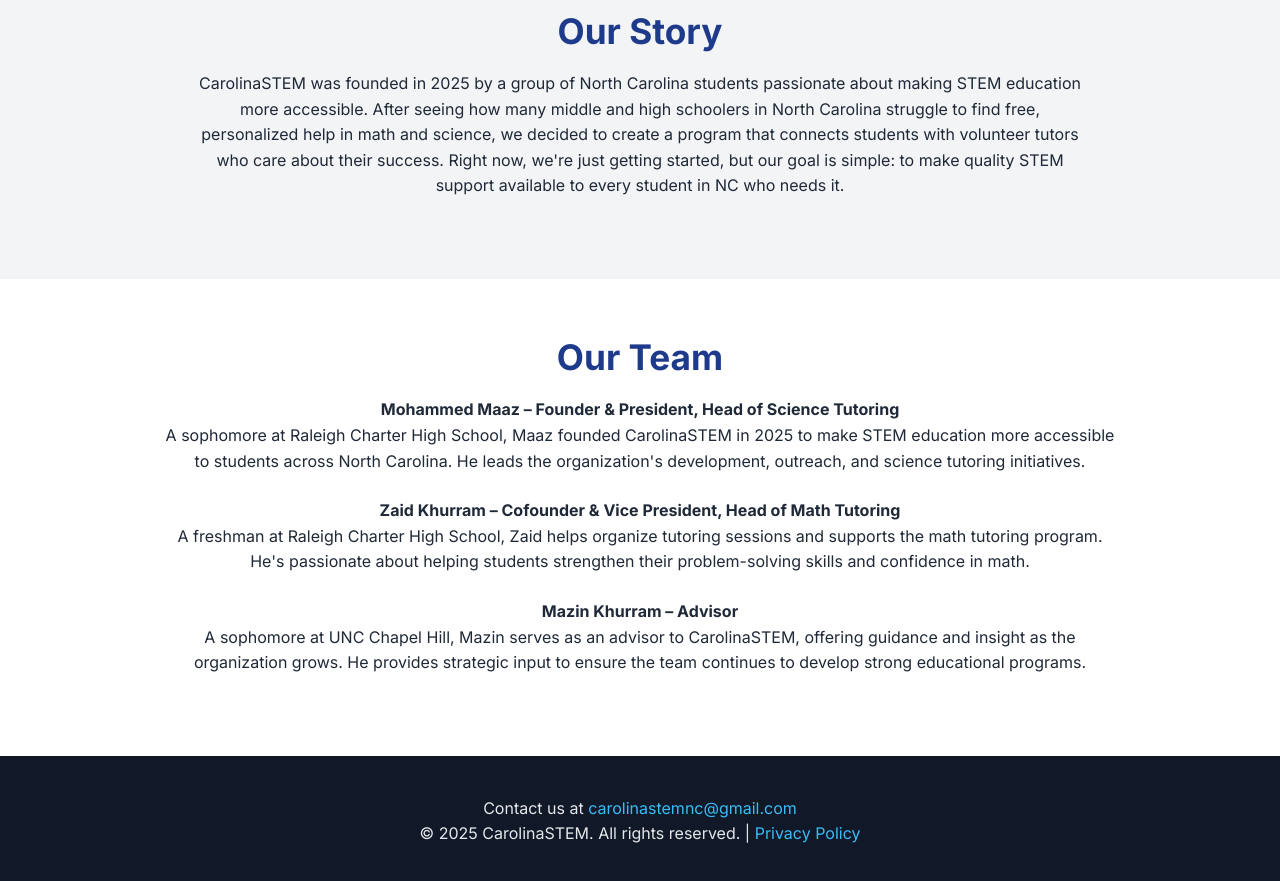
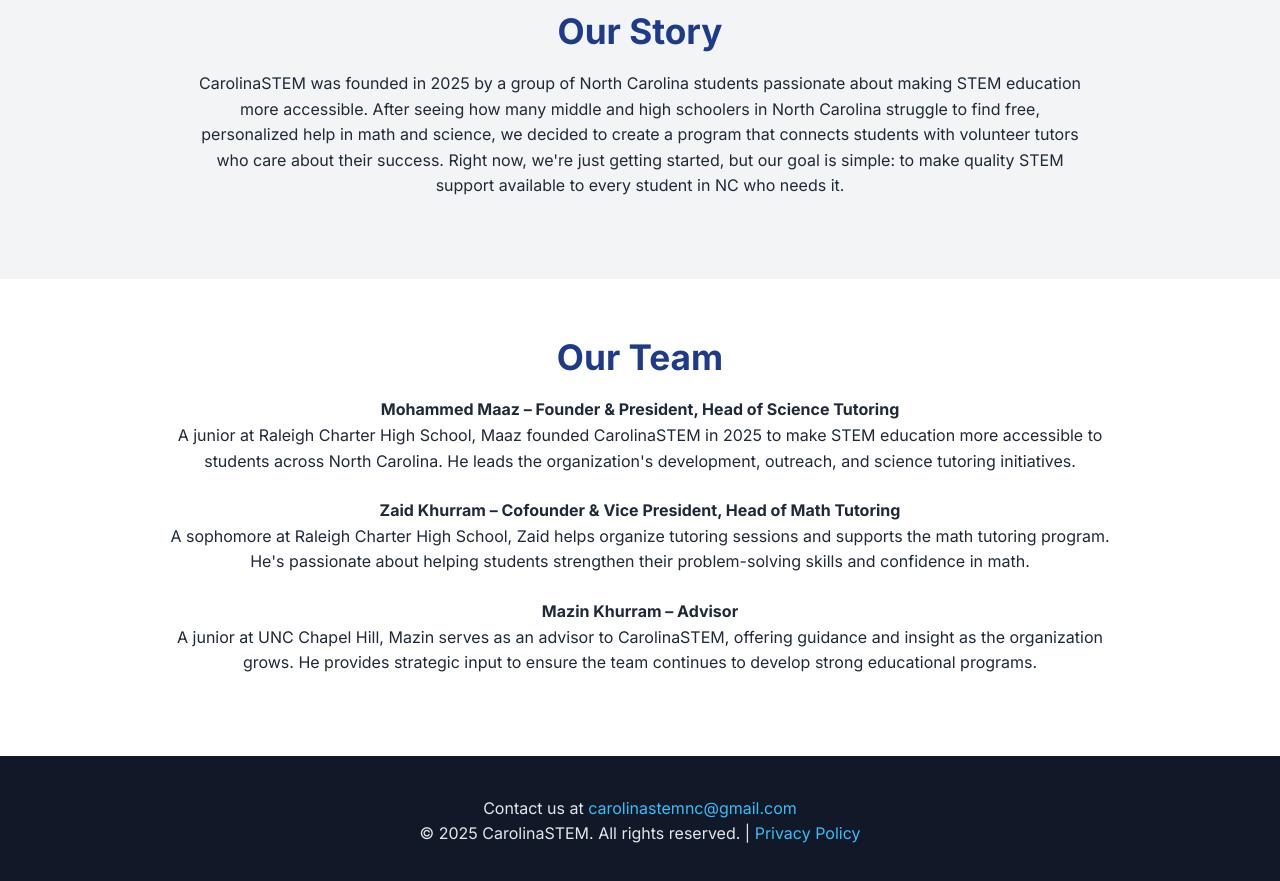
Before and after one commit to mmaaz10/carolinastem.github.io, a plain HTML site: page about.html in a window 1280 px wide. Shown: the part 2187-3068 px from the top of the page. Drawn offline with Linux system fonts and the light colour scheme.

Commit message:
change year levels

```diff
--- a/about.html
+++ b/about.html
@@ -133,15 +133,15 @@
     <h2 class="text-center">Our Team</h2>
     <p>
       <strong>Mohammed Maaz – Founder & President, Head of Science Tutoring</strong><br>
-      A sophomore at Raleigh Charter High School, Maaz founded CarolinaSTEM in 2025 to make STEM education more accessible to students across North Carolina. He leads the organization's development, outreach, and science tutoring initiatives.
+      A junior at Raleigh Charter High School, Maaz founded CarolinaSTEM in 2025 to make STEM education more accessible to students across North Carolina. He leads the organization's development, outreach, and science tutoring initiatives.
     </p>
     <p>
       <strong>Zaid Khurram – Cofounder & Vice President, Head of Math Tutoring</strong><br>
-      A freshman at Raleigh Charter High School, Zaid helps organize tutoring sessions and supports the math tutoring program. He's passionate about helping students strengthen their problem-solving skills and confidence in math.
+      A sophomore at Raleigh Charter High School, Zaid helps organize tutoring sessions and supports the math tutoring program. He's passionate about helping students strengthen their problem-solving skills and confidence in math.
     </p>
     <p>
       <strong>Mazin Khurram – Advisor</strong><br>
-      A sophomore at UNC Chapel Hill, Mazin serves as an advisor to CarolinaSTEM, offering guidance and insight as the organization grows. He provides strategic input to ensure the team continues to develop strong educational programs.
+      A junior at UNC Chapel Hill, Mazin serves as an advisor to CarolinaSTEM, offering guidance and insight as the organization grows. He provides strategic input to ensure the team continues to develop strong educational programs.
     </p>
   </div>
 </section>
```
